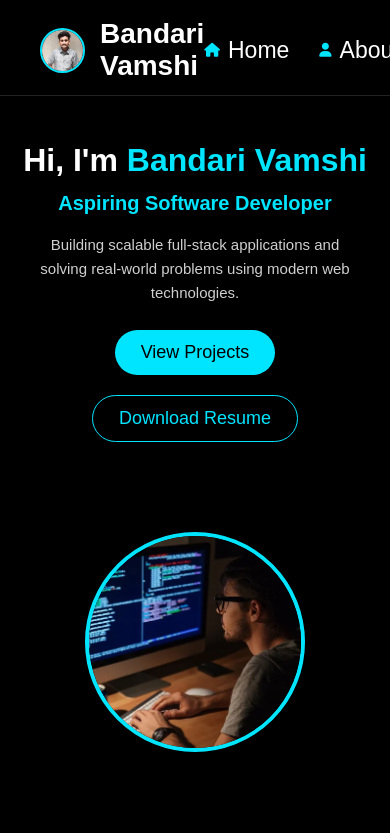
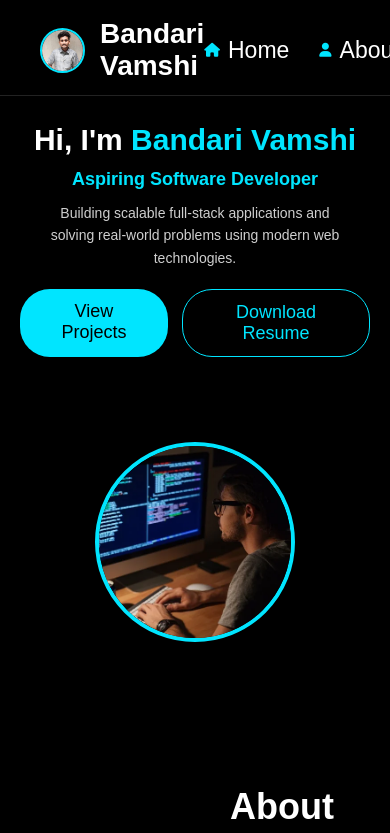
Before and after one commit to Bandarivamshi07/portfolio, a React (Vite) app: page / in a window 390 px wide. Shown: the top 833 px of the page. Built offline with nearby package versions, Linux system fonts and the light colour scheme.

Commit message:
Fix mobile hero layout spacing and responsiveness

```diff
--- a/src/styles/hero.css
+++ b/src/styles/hero.css
@@ -2,12 +2,12 @@
   display: flex;
   align-items: center;
   justify-content: center;
-  padding: -50px 200px 50px;
-  padding-top: 200px;
+  gap: 60px;
+  padding: 140px 150px 60px;
   background: black;
   color: white;
-  gap: 60px;
 }
+
 
 /* LEFT */
 .hero-left {
@@ -82,12 +82,11 @@
 /* ========================= */
 /* 🔥 MOBILE RESPONSIVE FIX */
 /* ========================= */
-
 @media (max-width: 768px) {
   .hero {
-    flex-direction: column;      /* ⬅️ key fix */
+    flex-direction: column;
     text-align: center;
-    padding: 140px 20px 60px;    /* navbar space + mobile padding */
+    padding: 120px 20px 40px;   /* ⬅️ reduce bottom space */
   }
 
   .hero-left {
@@ -96,31 +95,33 @@
   }
 
   .hero-left h1 {
-    font-size: 32px;
+    font-size: 30px;
     line-height: 1.3;
   }
 
   .hero-left h2 {
-    font-size: 20px;
+    font-size: 18px;
+    margin-bottom: 12px;
   }
 
   .hero-left p {
-    font-size: 15px;
+    font-size: 14px;
     max-width: 90%;
-    margin: 0 auto 25px;
+    margin: 0 auto 20px;
   }
 
   .hero-buttons {
     justify-content: center;
-    flex-wrap: wrap;
+    gap: 14px;
+    margin-bottom: 25px; /* ⬅️ space before image */
   }
 
   .hero-right {
-    margin-top: 30px;
+    margin-top: 0;   /* ⬅️ REMOVE extra gap */
   }
 
   .hero-right img {
-    width: 220px;
-    height: 220px;
+    width: 200px;
+    height: 200px;
   }
 }
```
